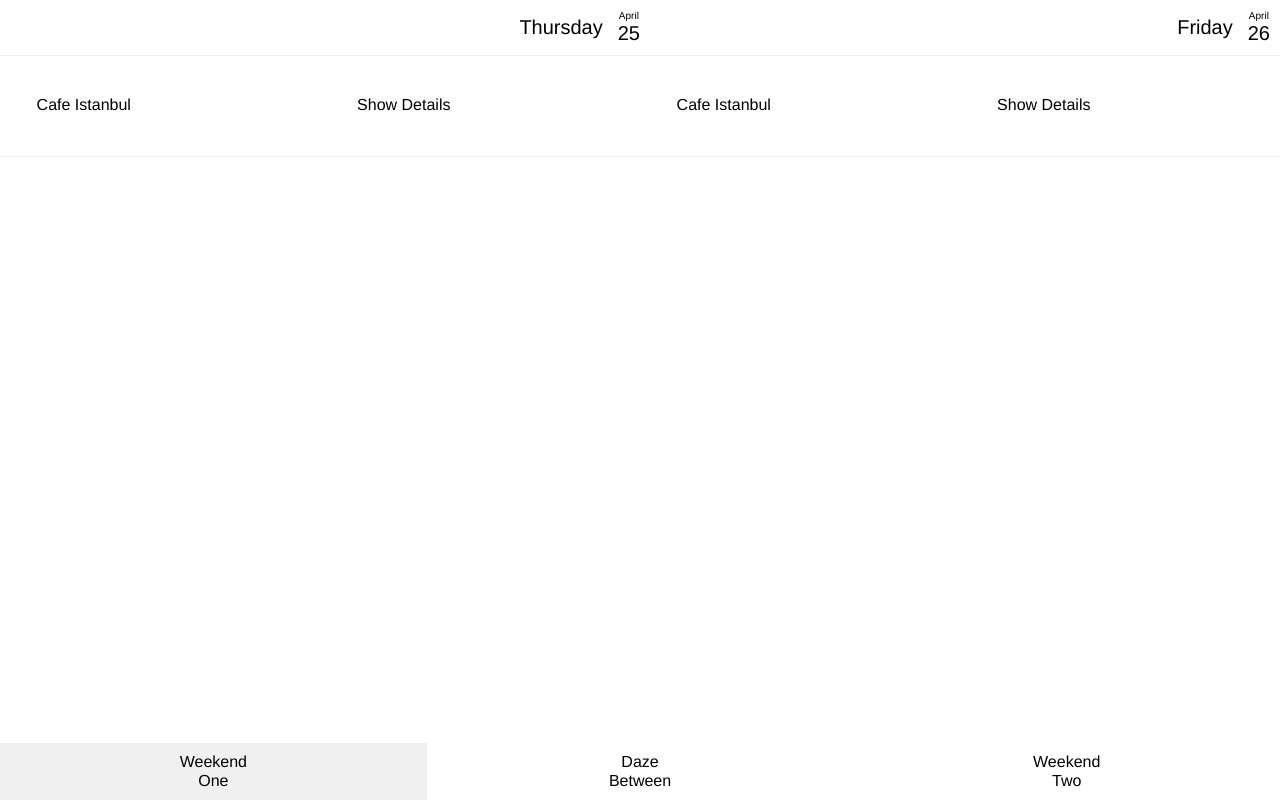
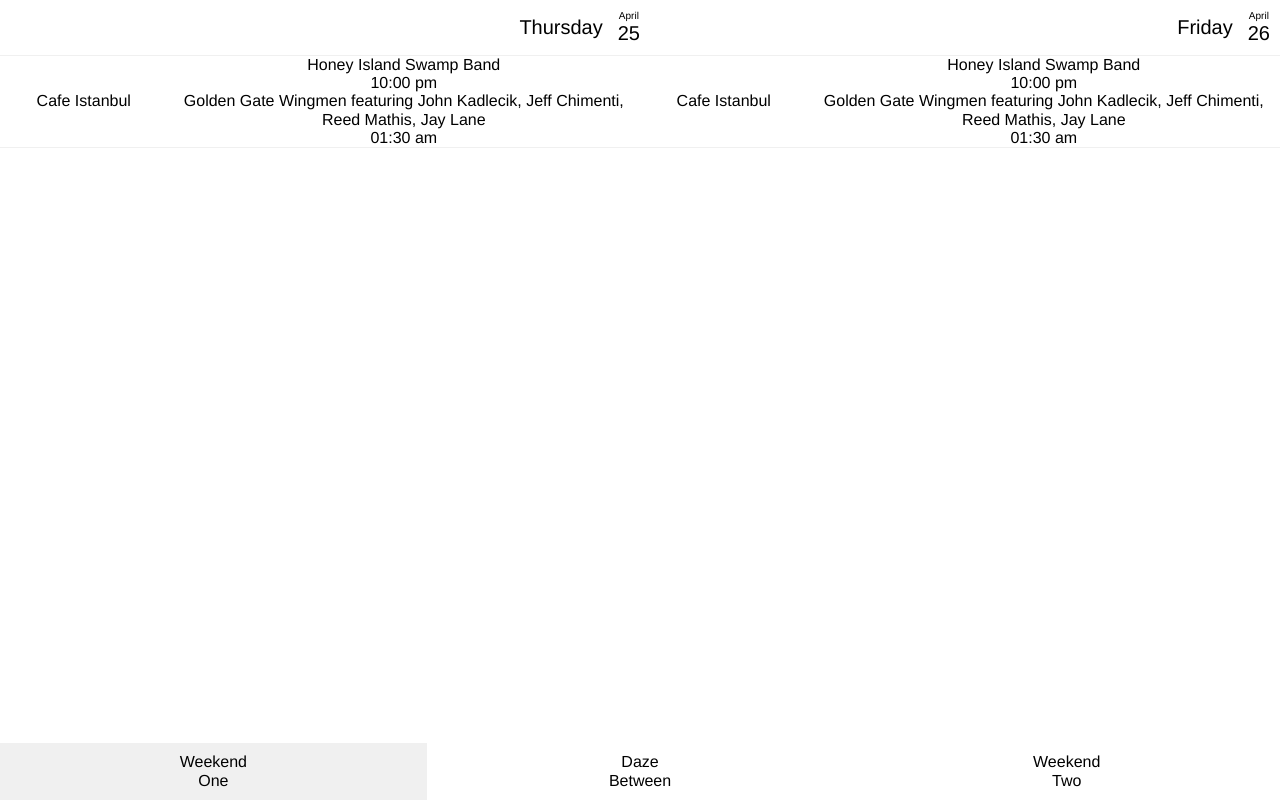
Before and after one commit to neilgamb/jazzfest-grids, a Vue app: page / in a window 1280 px wide. Built offline with nearby package versions, Linux system fonts and the light colour scheme.

Commit message:
adding some more mock data and some styling for show detail in grid

```diff
--- a/src/assets/data.js
+++ b/src/assets/data.js
@@ -34,6 +34,34 @@
           tixLink: "https://www.brownpapertickets.com/event/4048894"
         }
       ]
+    },
+    {
+      venue: venues["maison"],
+      performances: [
+        {
+          band:
+            "Blue Plate Special featuring Will Bernard, Stanton Moore, John Medeski, Andy Hess, Skerik and DJ Logic",
+          dateShow: new Date(2019, 3, 28, 1, 30),
+          dateDoors: new Date(2019, 3, 27, 23, 45),
+          tixPrice: 35,
+          tixLink:
+            "https://www.eventbrite.com/e/boom-boom-room-presents-blue-plate-special-tickets-55809445554"
+        },
+        {
+          band: "Chance Bushman & The Ibervillianaires",
+          dateShow: new Date(2019, 3, 27, 13),
+          dateDoors: null,
+          tixPrice: null,
+          tixLink: null
+        },
+        {
+          band: "Smokin' Time Jazz Club",
+          dateShow: new Date(2019, 3, 27, 19),
+          dateDoors: null,
+          tixPrice: null,
+          tixLink: null
+        }
+      ]
     }
   ]
 };
--- a/src/assets/venues.js
+++ b/src/assets/venues.js
@@ -1,8 +1,14 @@
 export const venues = {
-    "cafeIstanbul" : {
+  cafeIstanbul: {
     name: "Cafe Istanbul",
     address: "2372 St Claude Ave, New Orleans, LA 70117",
     phone: "504-975-0286",
     website: "http://www.cafeistanbulnola.com/"
   },
+  maison: {
+    name: "Maison",
+    address: "508 Frenchmen St, New Orleans, LA 70116",
+    phone: "(504) 371-5543",
+    website: "https://www.maisonfrenchmen.com/"
   }
+};
--- /dev/null
+++ b/src/components/Grid.vue
@@ -0,0 +1,38 @@
+<template>
+  <div>
+    <div class="venue">{{ grid.venue.name }}</div>
+    <div class="performances">
+      <Show :show="show" v-for="show in grid.performances" :key="show.band"/>
+    </div>
+  </div>
+</template>
+
+<script>
+import Show from "./Show";
+
+export default {
+  name: "Grid",
+  props: ["grid"],
+  components: {
+    Show
+  }
+};
+</script>
+
+<style scoped>
+.venue {
+  flex: 1;
+  display: flex;
+  justify-content: center;
+  align-items: center;
+  padding: 0px 5px;
+}
+.performances {
+  flex: 3;
+  /* text-align: left; */
+  display: flex;
+  justify-content: center;
+  align-items: center;
+  flex-direction: column;
+}
+</style>
--- a/src/components/Grids.vue
+++ b/src/components/Grids.vue
@@ -9,23 +9,22 @@
     @pageChange="handleSlideChange"
   >
     <slide v-for="date in dates" :key="date.date.toString()" class="day">
-      <div v-for="grid in grids" :key="grid.venue.name" class="grid">
-        <div class="venue">{{ grid.venue.name }}</div>
-        <div class="show">Show Details</div>
-      </div>
+      <Grid :grid="grid" v-for="grid in grids" :key="grid.venue.name" class="grid"/>
     </slide>
   </carousel>
 </template>
 
 <script>
 import { Carousel, Slide } from "vue-carousel";
+import Grid from "./Grid";
 
 export default {
   name: "Grids",
   props: ["currentDay", "setCurrentDay", "dates", "grids"],
   components: {
     Carousel,
-    Slide
+    Slide,
+    Grid
   },
   methods: {
     handleSlideChange: function(current) {
@@ -42,24 +41,8 @@
 
 .grid {
   display: flex;
-  height: 100px;
+  /* height: 100px; */
   border-bottom: 1px solid #f0f0f0;
-}
-
-.venue {
-  flex: 1;
-  display: flex;
-  justify-content: center;
-  align-items: center;
-  padding: 0px 5px;
-}
-
-.show {
-  flex: 3;
-  text-align: left;
-  display: flex;
-  justify-content: center;
-  align-items: center;
 }
 
 .grids >>> .VueCarousel-wrapper {
--- /dev/null
+++ b/src/components/Show.vue
@@ -0,0 +1,31 @@
+<template>
+  <div class="show">
+    <div class="band">{{ show.band }}</div>
+    <div class="time">{{ showTime(show.dateShow) }}</div>
+  </div>
+</template>
+
+<script>
+import moment from "moment";
+
+export default {
+  name: "Show",
+  props: ["show"],
+  methods: {
+    showTime: function(dateShow) {
+      return moment(dateShow).format("hh:mm a");
+    }
+  }
+};
+</script>
+
+<style scoped>
+.show {
+  display: flex;
+  /* flex: 1; */
+  width: 100%;
+  align-items: center;
+  justify-content: center;
+  flex-direction: column;
+}
+</style>
```
Lines whose indentation alone changed are shown as unchanged.
